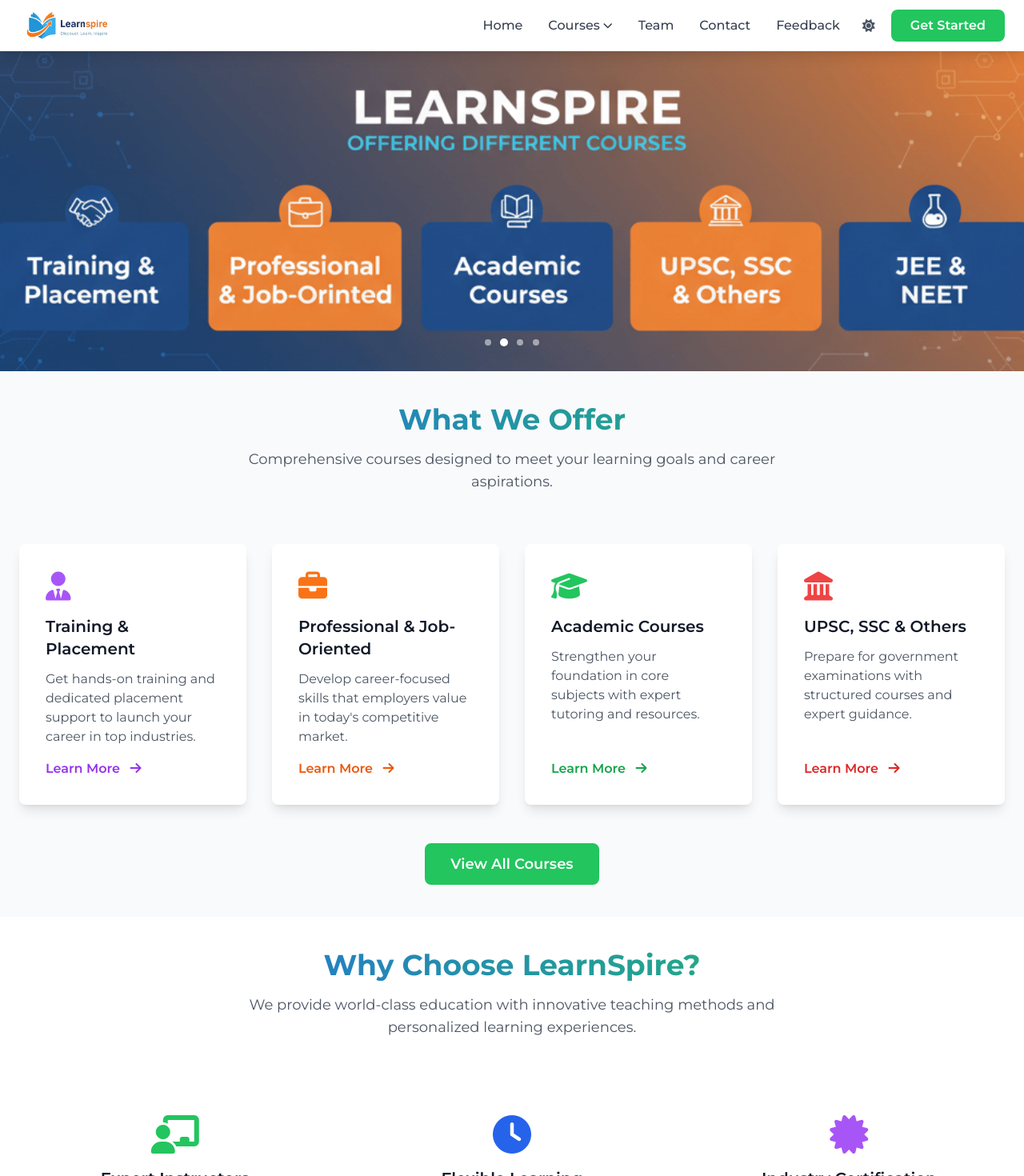
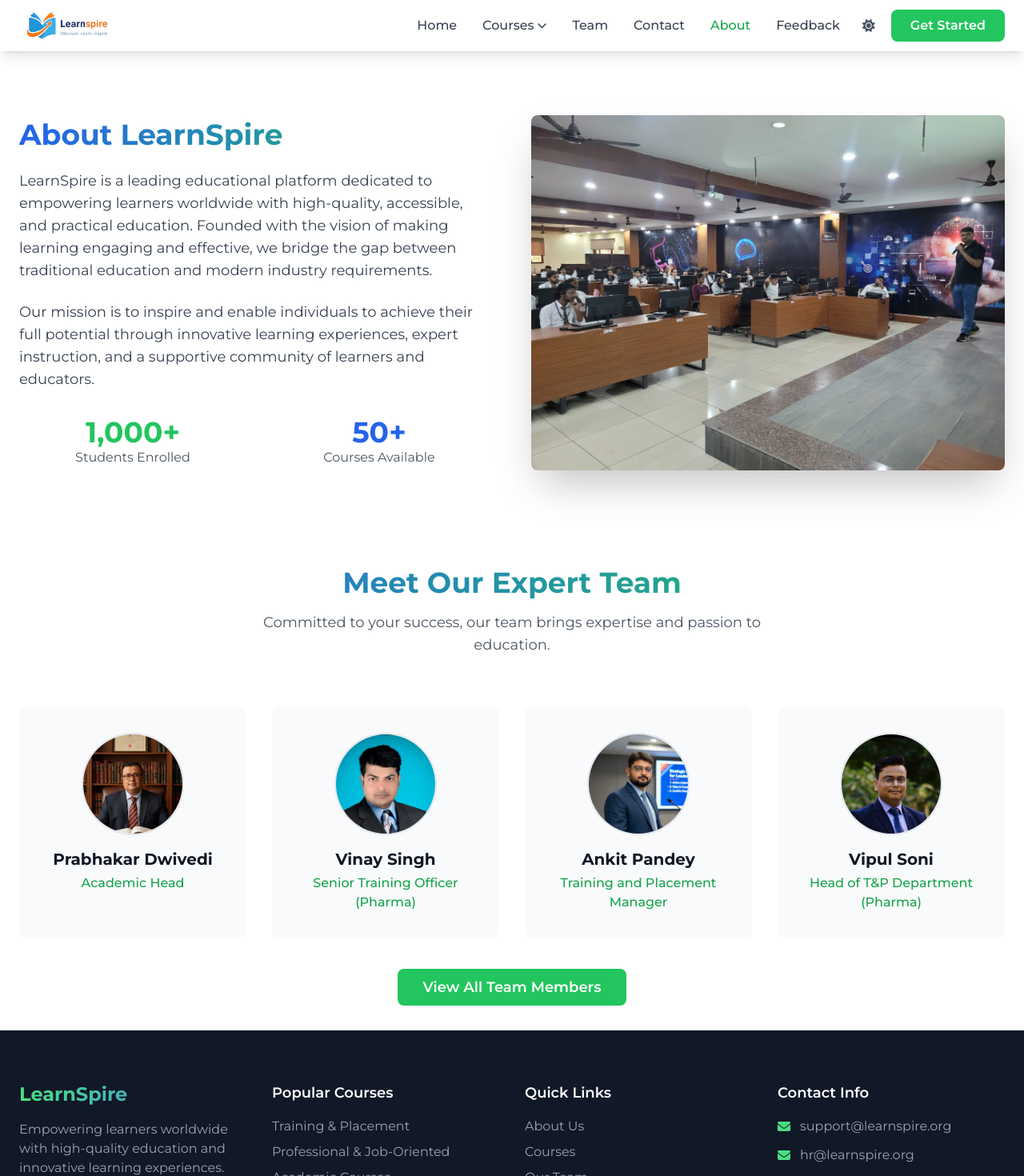
Before and after one commit to harshitkowsik/test-repo, a React (Vite) app: page /about in a window 1280 px wide. Shown: the top 1470 px of the page at 80% size. Built offline with nearby package versions, Linux system fonts and the light colour scheme.

Commit message:
all update

```diff
--- a/App.tsx
+++ b/App.tsx
@@ -13,6 +13,7 @@
 import TermsAndConditionsPage from './pages/TermsAndConditionsPage';
 import PrivacyPolicyPage from './pages/PrivacyPolicyPage';
 import TeamPage from './pages/TeamPage';
+import AboutPage from './pages/AboutPage';
 
 
 const AppContent: React.FC = () => {
@@ -102,7 +103,7 @@
         <Route path="/terms" element={<TermsAndConditionsPage />} />
         <Route path="/privacy" element={<PrivacyPolicyPage />} />
         <Route path="/team" element={<TeamPage />} />
-        <Route path="/about" element={<HomePage handleCategorySelect={handleCategorySelect} />} />
+        <Route path="/about" element={<AboutPage />} />
       </Routes>
       <Footer handleCategorySelect={handleCategorySelect} />
     </div>
--- a/components/Navbar.tsx
+++ b/components/Navbar.tsx
@@ -90,6 +90,9 @@
               <Link to="/contact" className={getLinkClass("/contact")}>
                 Contact
               </Link>
+              <Link to="/about" className={getLinkClass("/about")}>
+                About
+              </Link>
               <Link to="/feedback" className={getLinkClass("/feedback")}>
                 Feedback
               </Link>
@@ -127,9 +130,9 @@
                     <div className="border-t border-gray-200 dark:border-gray-700 my-1"></div>
                     <div className="flex flex-col">
                       <Link to="/team" onClick={() => setIsMenuOpen(false)} className="block w-full text-left px-4 py-2 text-sm text-gray-700 dark:text-gray-300 hover:bg-gray-100 dark:hover:bg-gray-700">Our Team</Link>
+                      <Link to="/about" onClick={() => setIsMenuOpen(false)} className="block w-full text-left px-4 py-2 text-sm text-gray-700 dark:text-gray-300 hover:bg-gray-100 dark:hover:bg-gray-700">About Us</Link>
                       <Link to="/contact" onClick={() => setIsMenuOpen(false)} className="block w-full text-left px-4 py-2 text-sm text-gray-700 dark:text-gray-300 hover:bg-gray-100 dark:hover:bg-gray-700">Contact</Link>
                       <Link to="/feedback" onClick={() => setIsMenuOpen(false)} className="block w-full text-left px-4 py-2 text-sm text-gray-700 dark:text-gray-300 hover:bg-gray-100 dark:hover:bg-gray-700">Feedback</Link>
-                      <Link to="/about" onClick={() => setIsMenuOpen(false)} className="block w-full text-left px-4 py-2 text-sm text-gray-700 dark:text-gray-300 hover:bg-gray-100 dark:hover:bg-gray-700">About</Link>
                     </div>
                     <div className="border-t border-gray-200 dark:border-gray-700 my-2"></div>
                     <Link
--- /dev/null
+++ b/pages/AboutPage.tsx
@@ -0,0 +1,97 @@
+import React from 'react';
+import { Link } from 'react-router-dom';
+import { teamMembers } from '../data/teamData';
+import { testimonials } from '../data/testData';
+
+const AboutPage: React.FC = () => {
+  return (
+    <div className="bg-white dark:bg-gray-900">
+      {/* About Section */}
+      <section id="about" className="py-12 md:py-20 bg-white dark:bg-gray-800 scroll-mt-16">
+        <div className="container mx-auto px-6">
+          <div className="grid lg:grid-cols-2 gap-12 items-center">
+            <div>
+              <h1 className="text-4xl font-bold text-gray-900 dark:text-white mb-6 bg-gradient-to-r from-blue-600 to-green-500 bg-clip-text text-transparent">
+                About LearnSpire
+              </h1>
+              <p className="text-lg text-gray-700 dark:text-gray-300 mb-6">
+                LearnSpire is a leading educational platform dedicated to
+                empowering learners worldwide with high-quality, accessible, and
+                practical education. Founded with the vision of making learning
+                engaging and effective, we bridge the gap between traditional
+                education and modern industry requirements.
+              </p>
+              <p className="text-lg text-gray-700 dark:text-gray-300 mb-6">
+                Our mission is to inspire and enable individuals to achieve
+                their full potential through innovative learning experiences,
+                expert instruction, and a supportive community of learners and
+                educators.
+              </p>
+              <div className="grid grid-cols-2 gap-6 mt-8">
+                <div className="text-center">
+                  <div className="text-4xl font-bold text-green-500">
+                    1,000+
+                  </div>
+                  <div className="text-gray-600 dark:text-gray-400">Students Enrolled</div>
+                </div>
+                <div className="text-center">
+                  <div className="text-4xl font-bold text-blue-600">50+</div>
+                  <div className="text-gray-600 dark:text-gray-400">Courses Available</div>
+                </div>
+              </div>
+            </div>
+            <div className="relative">
+              <img
+                src="/image-gallary/slide-image1.jpeg"
+                alt="LearnSpire Campus"
+                className="rounded-lg shadow-2xl w-full h-auto object-cover"
+              />
+            </div>
+          </div>
+        </div>
+      </section>
+
+      {/* Meet Our Team Section */}
+      <section className="py-10 bg-white dark:bg-gray-800">
+        <div className="container mx-auto px-6">
+          <div className="text-center mb-16">
+            <h2 className="text-4xl font-bold text-gray-900 dark:text-white mb-4 bg-gradient-to-r from-blue-600 to-green-500 bg-clip-text text-transparent">
+              Meet Our Expert Team
+            </h2>
+            <p className="text-lg text-gray-600 dark:text-gray-400 max-w-2xl mx-auto">
+              Committed to your success, our team brings expertise and passion to education.
+            </p>
+          </div>
+          <div className="grid md:grid-cols-2 lg:grid-cols-4 gap-8">
+            {teamMembers.slice(0, 4).map((member, index) => (
+              <div
+                key={index}
+                className="bg-gray-50 dark:bg-gray-700/50 p-8 rounded-lg text-center flex flex-col items-center"
+              >
+                <img
+                  src={member.imageUrl}
+                  alt={member.name}
+                  className="w-32 h-32 rounded-full object-cover mb-4 border-2 border-gray-200 dark:border-gray-600"
+                  loading="lazy"
+                />
+                <h3 className="text-xl font-bold text-gray-900 dark:text-white mb-1">
+                  {member.name}
+                </h3>
+                <p className="text-green-600 dark:text-green-400 font-medium">
+                  {member.designation}
+                </p>
+              </div>
+            ))}
+          </div>
+          <div className="text-center mt-12">
+            <Link to="/team" className="rounded-button whitespace-nowrap cursor-pointer bg-green-500 hover:bg-green-600 text-white px-8 py-3 font-semibold text-lg transition-colors duration-300">
+              View All Team Members
+            </Link>
+          </div>
+        </div>
+      </section>
+    </div>
+  );
+};
+
+export default AboutPage;
--- a/pages/CourseListPage.tsx
+++ b/pages/CourseListPage.tsx
@@ -41,7 +41,7 @@
   const categoryDetails = courseCategories.find(c => c.id === category);
 
   return (
-    <div className="min-h-screen bg-gray-50 dark:bg-gray-900">
+    <div className="min-h-screen bg-gray-50 dark:bg-gray-900 pb-16">
       <div className="container mx-auto px-6 ">
         <div className="mb-12">
             <Link
--- a/pages/HomePage.tsx
+++ b/pages/HomePage.tsx
@@ -275,7 +275,7 @@
 
 
       {/* Hiring Partners Section (New) */}
-      <section className="py-10 bg-white dark:bg-gray-800">
+      <section className="py-10 bg-gray-50 dark:bg-gray-900">
         <div className="container mx-auto">
           <div className="text-center mb-16 px-6">
             <h2 className="text-4xl font-bold text-gray-900 dark:text-white mb-4 bg-gradient-to-r from-blue-600 to-green-500 bg-clip-text text-transparent">
@@ -296,7 +296,7 @@
                   <img
                     src={partner.imageUrl}
                     alt={partner.name}
-                    className="max-w-full max-h-full object-contain filter grayscale hover:grayscale-0 transition-all duration-300"
+                    className="max-w-full max-h-full object-contain filter grayscale hover:grayscale-0 transition-all duration-300 rounded-lg"
                     loading="lazy"
                   />
                 </div>
```
